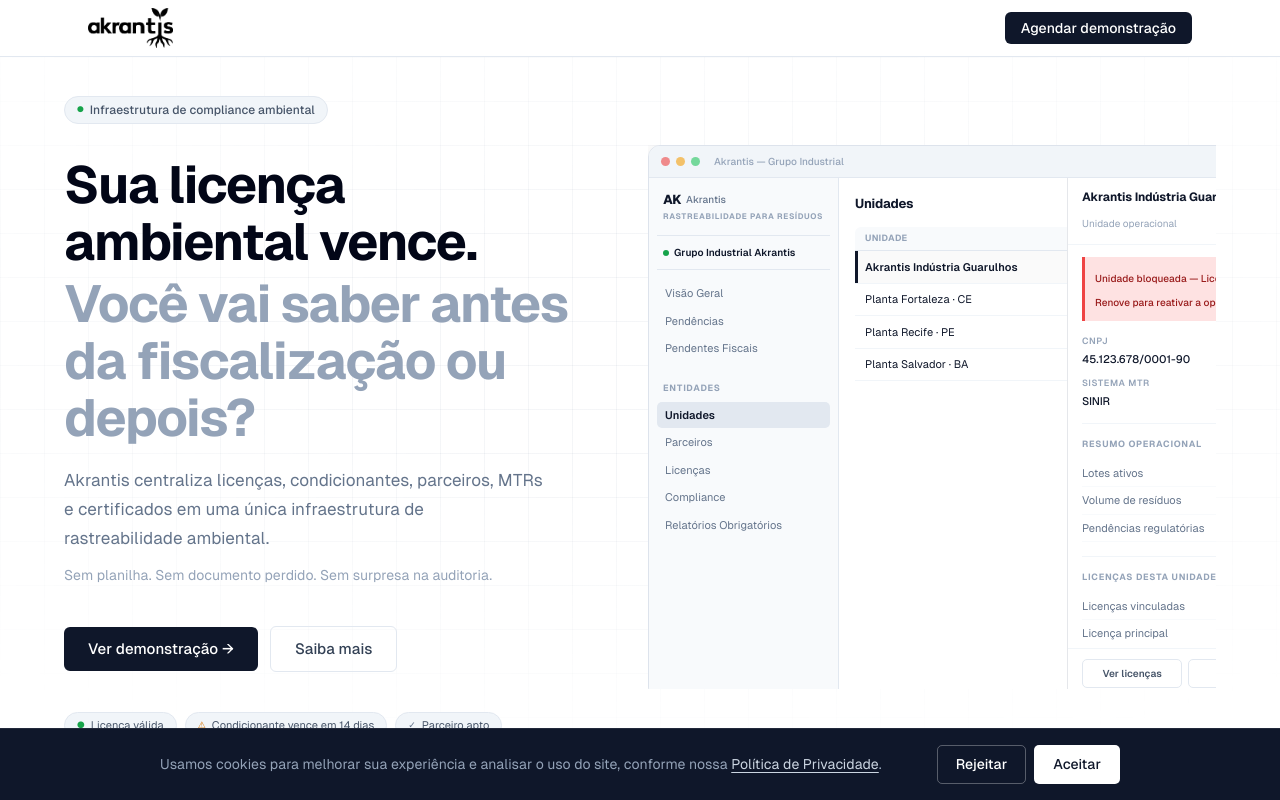
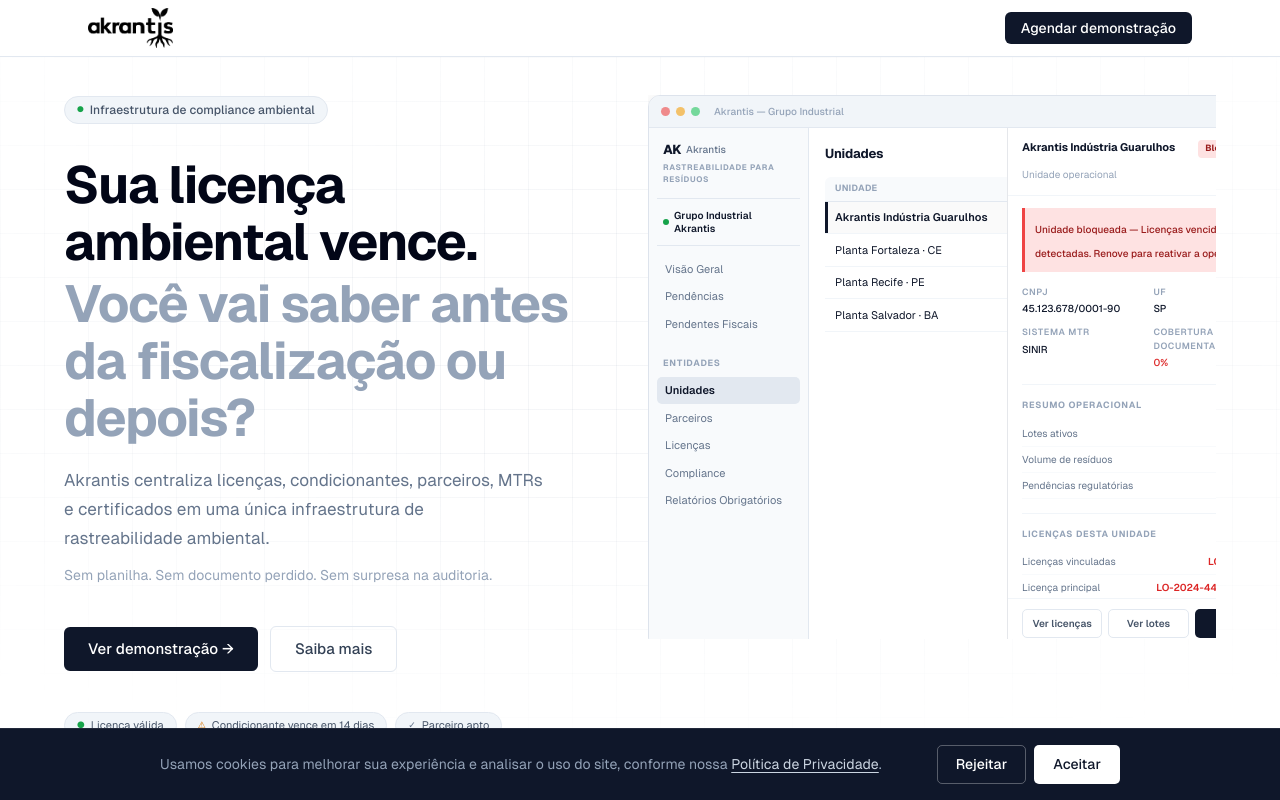
Before and after one commit to admakrantis/akrantis-landing, a Next.js app: page / in a window 1280 px wide. Shown: the top 800 px of the page. Built offline with nearby package versions, Linux system fonts and the light colour scheme.

Commit message:
fix: hero mockup ajustes e favicon

```diff
--- a/src/components/LandingPage.tsx
+++ b/src/components/LandingPage.tsx
@@ -159,7 +159,7 @@ export function LandingPage() {
         <section className="relative min-h-[90vh] flex flex-col items-center justify-center px-6 overflow-hidden bg-white">
           <InfiniteGrid />
 
-          <div className="relative z-10 w-full max-w-6xl mx-auto flex flex-col lg:flex-row lg:items-center gap-10 lg:gap-16">
+          <div className="relative z-10 w-full max-w-6xl mx-auto flex flex-col lg:flex-row lg:items-start gap-10 lg:gap-16">
 
             {/* ── Copy column ── */}
             <div className="text-center lg:text-left flex-shrink-0 lg:max-w-[520px] w-full">
--- a/src/components/UnidadesMockup.tsx
+++ b/src/components/UnidadesMockup.tsx
@@ -98,7 +98,7 @@ function FieldPair({ label, value, valueColor }: { label: string; value: string;
       <div style={{ fontSize: 9, fontWeight: 600, color: "#94a3b8", letterSpacing: "0.06em", textTransform: "uppercase", marginBottom: 2 }}>
         {label}
       </div>
-      <div style={{ fontSize: 11, fontWeight: 500, color: valueColor ?? "#0f172a" }}>
+      <div style={{ fontSize: 10, fontWeight: 500, color: valueColor ?? "#0f172a" }}>
         {value}
       </div>
     </div>
@@ -116,15 +116,15 @@ function SectionLabel({ children }: { children: string }) {
 function ResumoRow({ label, value, valueColor }: { label: string; value: string; valueColor?: string }) {
   return (
     <div style={{ display: "flex", justifyContent: "space-between", alignItems: "center", padding: "5px 0", borderBottom: "1px solid #f8fafc" }}>
-      <span style={{ fontSize: 11, color: "#64748b" }}>{label}</span>
-      <span style={{ fontSize: 11, fontWeight: 600, color: valueColor ?? "#0f172a" }}>{value}</span>
+      <span style={{ fontSize: 10, color: "#64748b" }}>{label}</span>
+      <span style={{ fontSize: 10, fontWeight: 600, color: valueColor ?? "#0f172a" }}>{value}</span>
     </div>
   );
 }
 
 export function UnidadesMockup() {
   return (
-    <div style={{ width: "100%", minWidth: 760 }}>
+    <div style={{ width: "100%", minWidth: 640 }}>
       <div
         style={{
           background: "#ffffff",
@@ -163,7 +163,7 @@ export function UnidadesMockup() {
           {/* ── Sidebar ── */}
           <div
             style={{
-              width: 190,
+              width: 160,
               background: "#f8fafc",
               borderRight: "1px solid #e2e8f0",
               padding: "12px 8px",
@@ -316,7 +316,7 @@ export function UnidadesMockup() {
                 top: 0,
                 right: 0,
                 bottom: 0,
-                width: 340,
+                width: 280,
                 background: "#ffffff",
                 borderLeft: "1px solid #e5e7eb",
                 display: "flex",
@@ -327,7 +327,7 @@ export function UnidadesMockup() {
               {/* Drawer header */}
               <div style={{ padding: "12px 14px 10px", borderBottom: "1px solid #f1f5f9", flexShrink: 0 }}>
                 <div style={{ display: "flex", alignItems: "flex-start", justifyContent: "space-between", marginBottom: 3 }}>
-                  <span style={{ fontSize: 12, fontWeight: 700, color: "#0f172a", letterSpacing: "-0.01em", lineHeight: 1.3, flex: 1, marginRight: 8 }}>
+                  <span style={{ fontSize: 11, fontWeight: 700, color: "#0f172a", letterSpacing: "-0.01em", lineHeight: 1.3, flex: 1, marginRight: 8 }}>
                     Akrantis Indústria Guarulhos
                   </span>
                   <div style={{ display: "flex", alignItems: "center", gap: 6 }}>
@@ -395,7 +395,7 @@ export function UnidadesMockup() {
                   <SectionLabel>Licenças desta Unidade</SectionLabel>
                   <ResumoRow label="Licenças vinculadas" value="LO-2024-441" valueColor="#dc2626" />
                   <div style={{ display: "flex", justifyContent: "space-between", alignItems: "center", padding: "5px 0" }}>
-                    <span style={{ fontSize: 11, color: "#64748b" }}>Licença principal</span>
+                    <span style={{ fontSize: 10, color: "#64748b" }}>Licença principal</span>
                     <span style={{ fontSize: 10, fontWeight: 600, color: "#dc2626" }}>
                       LO-2024-441 — vencida
                     </span>
```
Also changed, not shown: public/favicon.svg (deleted).
